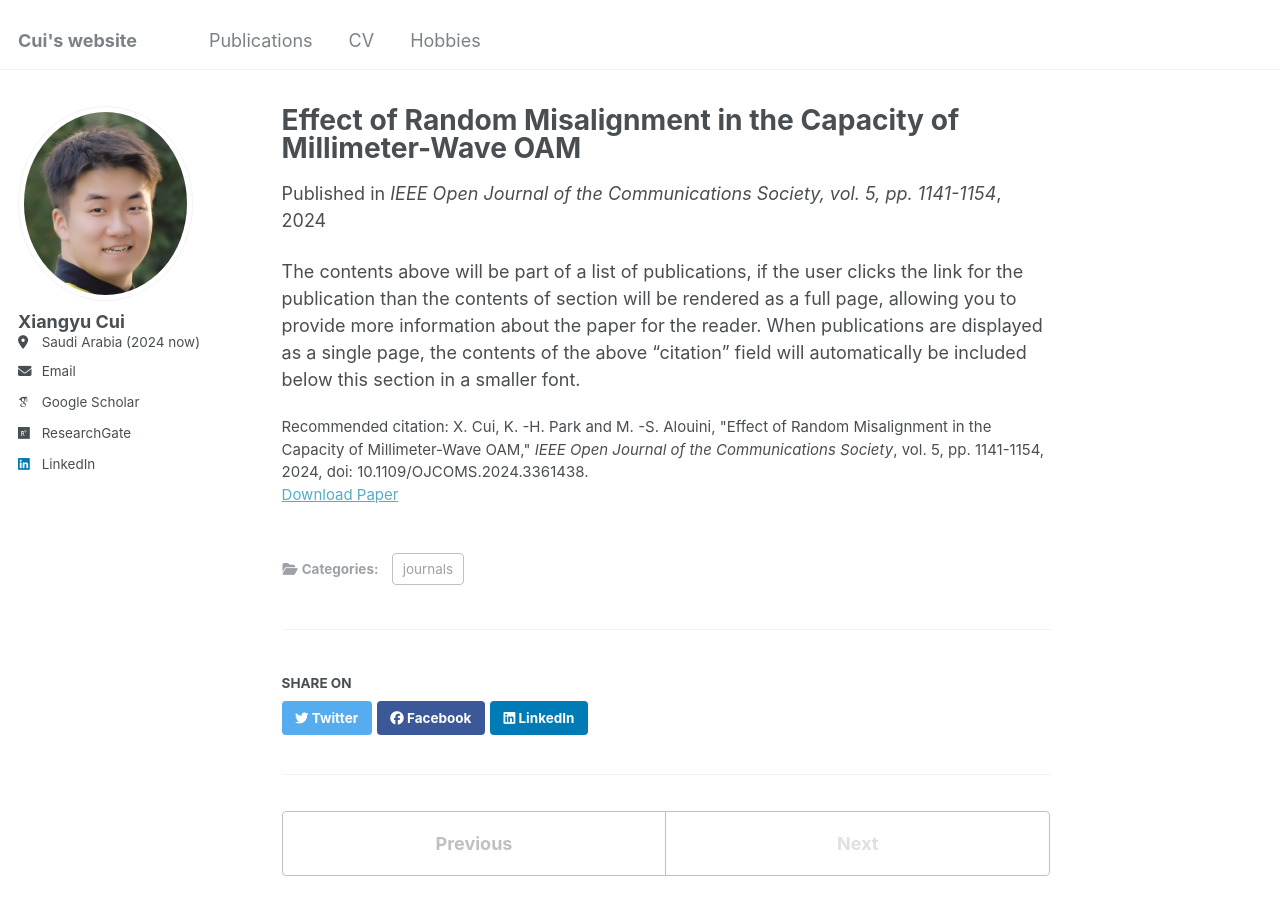
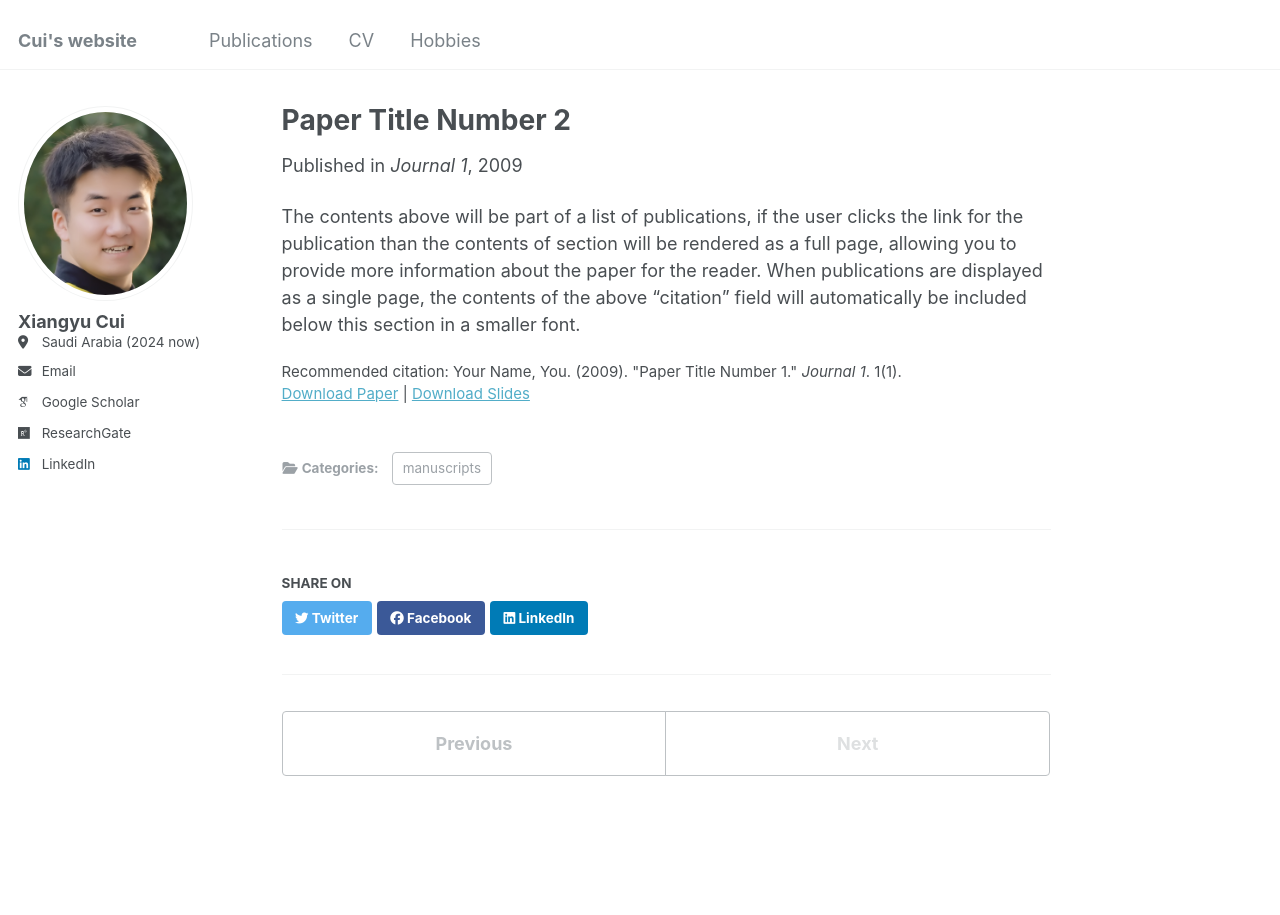
Before and after one commit to Xiangyu-cui/xiangyu-cui.github.io, a Jekyll site: the page built from _publications/2024-02-01-paper-title-number-1.md, in a window 1280 px wide and 1193 px high. Shown: the top 915 px of the window. Built offline with Jekyll 4.4.1, drawn with Linux system fonts in a browser that asks for light colours; some web fonts are replaced.

Commit message:
Update 2024-02-01-paper-title-number-1.md

```diff
--- a/_publications/2024-02-01-paper-title-number-1.md
+++ b/_publications/2024-02-01-paper-title-number-1.md
@@ -1,14 +1,14 @@
 ---
-title: "Effect of Random Misalignment in the Capacity of Millimeter-Wave OAM"
+title: "Paper Title Number 2"
 collection: publications
-category: journals
-permalink: /publication/2024-02-01-paper-title-number-1
-excerpt: 'This paper studies the impact of random misalignment on millimeter-wave orbital angular momentum (OAM) systems capacity.'
-date: 2024-02-01
-venue: 'IEEE Open Journal of the Communications Society, vol. 5, pp. 1141-1154'
-paperurl: 'https://ieeexplore.ieee.org/abstract/document/10418466'
-citation: 'X. Cui, K. -H. Park and M. -S. Alouini, "Effect of Random Misalignment in the Capacity of Millimeter-Wave OAM," <i>IEEE Open Journal of the Communications Society</i>, vol. 5, pp. 1141-1154, 2024, doi: 10.1109/OJCOMS.2024.3361438.'
+category: manuscripts
+permalink: /publication/2009-10-01-paper-title-number-2
+excerpt: 'This paper is about the number 1. The number 2 is left for future work.'
+date: 2009-10-02
+venue: 'Journal 1'
+slidesurl: 'http://academicpages.github.io/files/slides1.pdf'
+paperurl: 'http://academicpages.github.io/files/paper1.pdf'
+citation: 'Your Name, You. (2009). &quot;Paper Title Number 1.&quot; <i>Journal 1</i>. 1(1).'
 ---
 
-
 The contents above will be part of a list of publications, if the user clicks the link for the publication than the contents of section will be rendered as a full page, allowing you to provide more information about the paper for the reader. When publications are displayed as a single page, the contents of the above "citation" field will automatically be included below this section in a smaller font.
```
